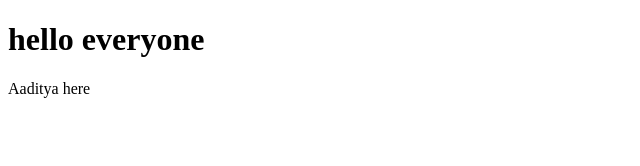
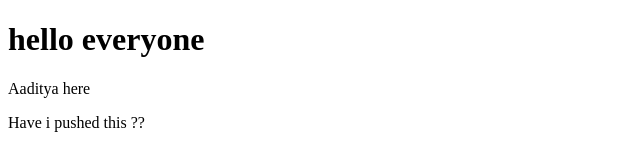
Before and after one commit to AadityaNitin/github_demo, a plain HTML site: page index.html in a window 1280 px wide. Shown: the whole page, without its empty margins (0-640 px from the left). Drawn offline with Linux system fonts and the light colour scheme.

Commit message:
Added more stuff

```diff
--- a/index.html
+++ b/index.html
@@ -9,5 +9,6 @@
 <body>
     <h1>hello everyone</h1>
     <p>Aaditya here</p>
+    <p>Have i pushed this ??</p>
 </body>
 </html>
```
